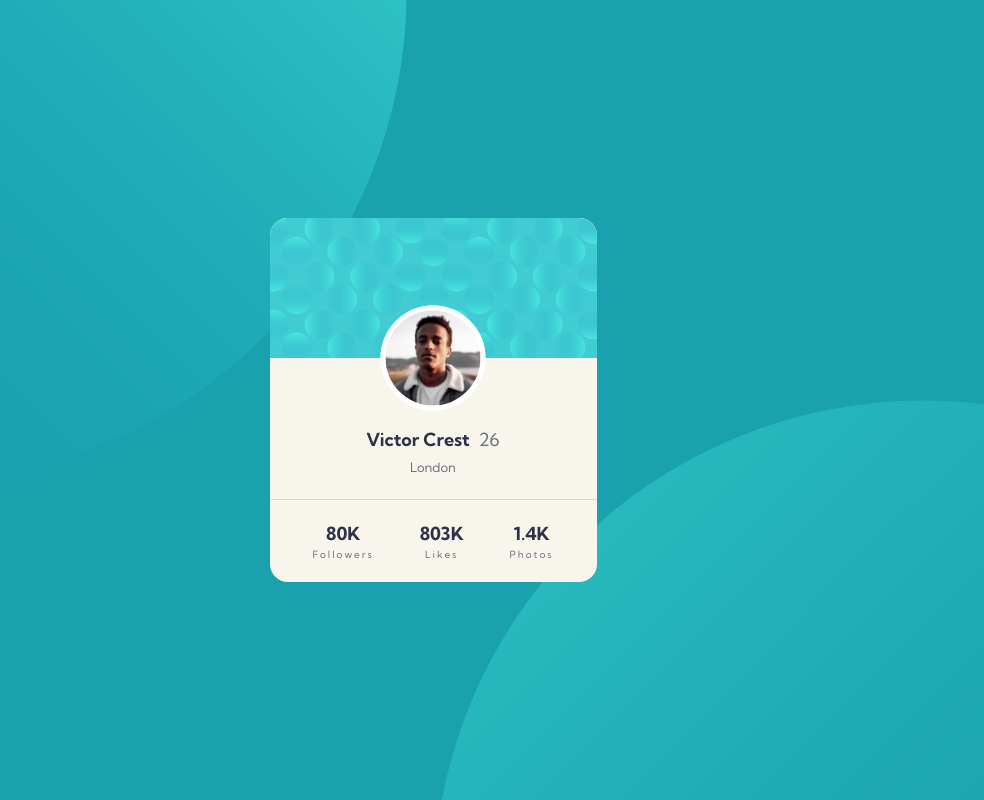
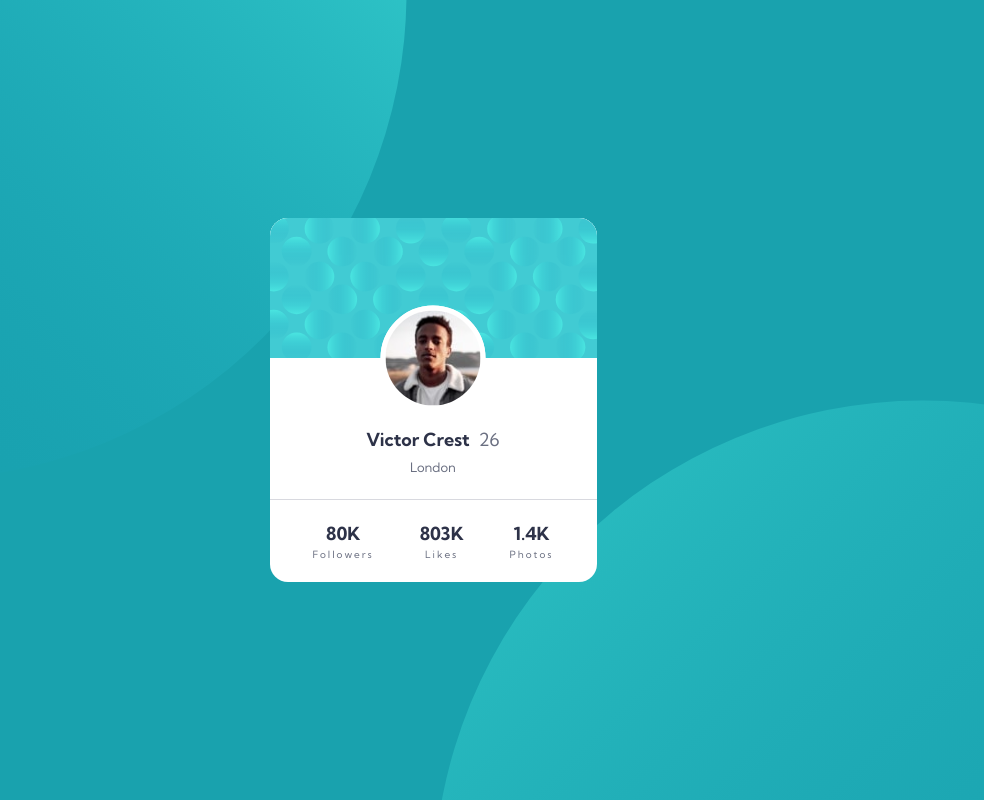
Before and after one commit to ASNovaes/Frontend-mentor-profile-card-component, a plain HTML site: page index.html in a window 1280 px wide. Shown: the whole page, without its empty margins (207-1191 px from the left). Drawn offline with Linux system fonts and the light colour scheme.

Commit message:
uptdate background card

```diff
--- a/assets/styles/module/_card.scss
+++ b/assets/styles/module/_card.scss
@@ -1,7 +1,7 @@
 .card {
   align-items: center;
   border-radius: 1em;
-  background-color: #f7f5ec;
+  background-color: #fff;
   overflow: hidden;
   position: relative;
 }
```
Also changed, not shown: assets/styles/main.css, 1 other file.
